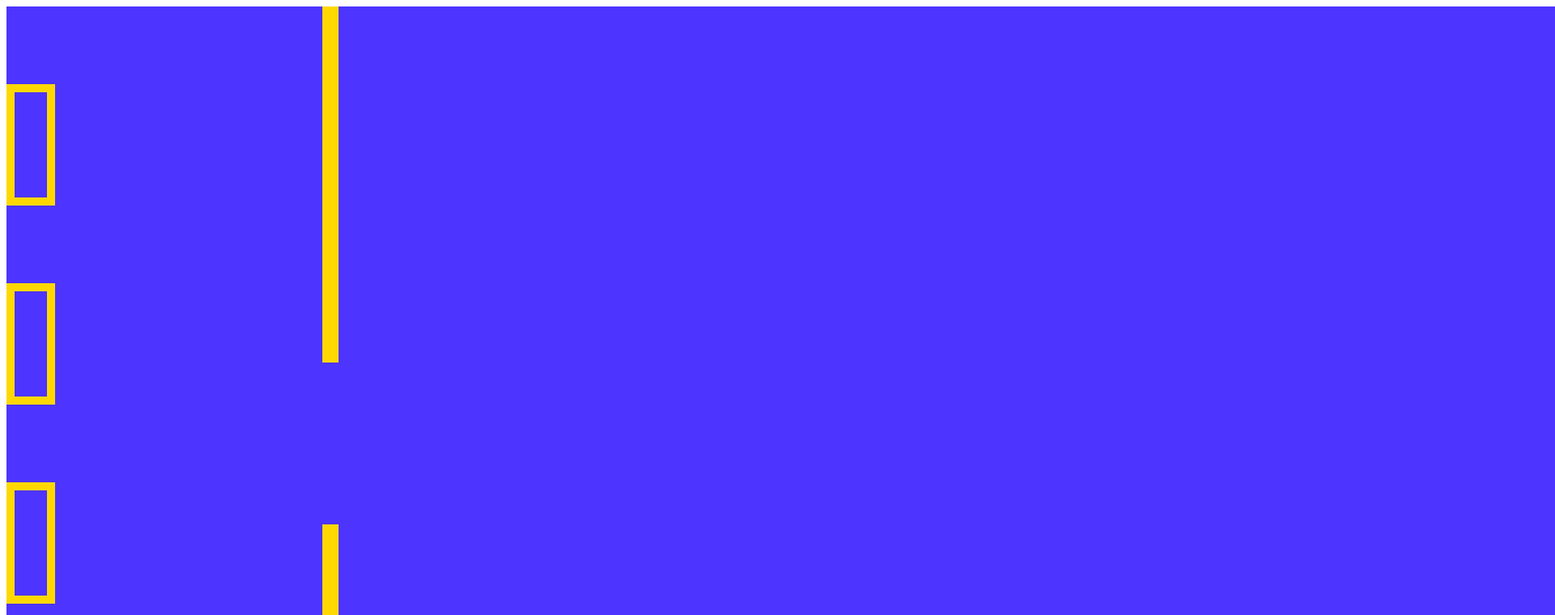
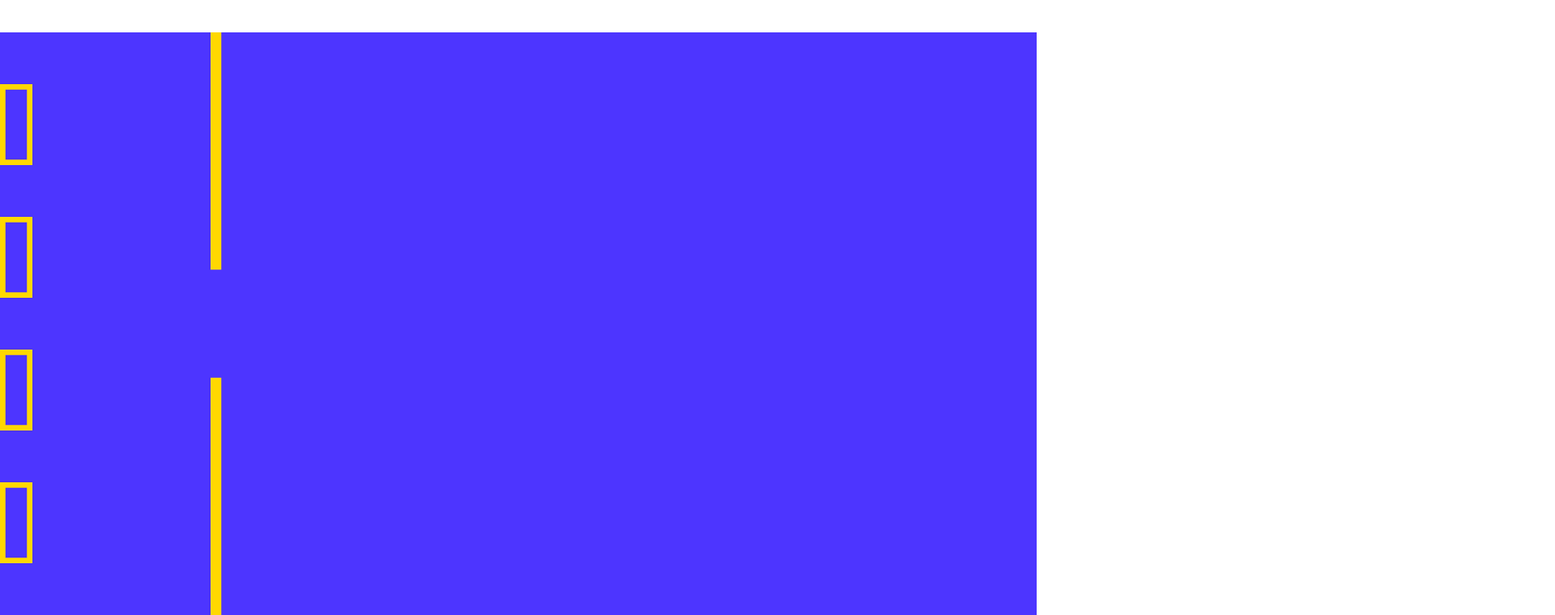
Before and after one commit to DIEN94/GameBoats-pixi.js, a website built with webpack: page public/index.html in a window 1280 px wide. Shown: the top 760 px of the page at 81% size, 1920 px wide, since content can reach past the window. Built offline with nearby package versions, Linux system fonts and the light colour scheme.

Commit message:
add resize

```diff
--- a/package.json
+++ b/package.json
@@ -5,7 +5,8 @@
   "main": "index.js",
   "scripts": {
     "build": "cross-env WEBPACK_ENV=production webpack",
-    "dev": "cross-env WEBPACK_ENV=development webpack serve"
+    "dev": "cross-env WEBPACK_ENV=development webpack serve",
+    "deploy": "gh-pages -d dist"
   },
   "keywords": [],
   "author": "",
@@ -14,6 +15,7 @@
     "@tweenjs/tween.js": "^23.1.2",
     "cross-env": "^7.0.3",
     "css-loader": "^7.1.1",
+    "gh-pages": "^6.1.1",
     "html-webpack-plugin": "^5.6.0",
     "mini-css-extract-plugin": "^2.9.0",
     "pixi.js": "^8.1.1",
--- a/public/index.html
+++ b/public/index.html
@@ -5,6 +5,24 @@
     <meta http-equiv="X-UA-Compatible" content="IE=edge" />
     <meta name="viewport" content="width=device-width, initial-scale=1.0" />
     <title>Boats Game</title>
+    <style type="text/css">
+      *,
+      *::before,
+      *::after {
+        box-sizing: border-box;
+      }
+      html {
+      }
+      body {
+      }
+      #root {
+      }
+      html,
+      body {
+        padding: 0;
+        margin: 0;
+      }
+    </style>
   </head>
 
   <body></body>
--- a/src/Scene/index.ts
+++ b/src/Scene/index.ts
@@ -15,7 +15,10 @@ export class Scene {
       height: 1080,
     });
     document.body.appendChild(this.app.canvas);
+    window.addEventListener("resize", this.resize);
 
+    // call it manually once so we are sure we are the correct size after starting
+    this.resize();
     this.runUpdates();
   }
 
@@ -24,4 +27,35 @@ export class Scene {
       TWEEN.update();
     });
   }
+
+  public resize() {
+    // current screen size
+    const screenWidth = Math.max(
+      document.documentElement.clientWidth,
+      window.innerWidth || 0
+    );
+    const screenHeight = Math.max(
+      document.documentElement.clientHeight,
+      window.innerHeight || 0
+    );
+
+    // uniform scale for our game
+    const scale = Math.min(screenWidth / 1920, screenHeight / 1080);
+
+    // the "uniformly englarged" size for our game
+    const enlargedWidth = Math.floor(scale * 1920);
+    const enlargedHeight = Math.floor(scale * 1080);
+
+    // margins for centering our game
+    const horizontalMargin = (screenWidth - enlargedWidth) / 2;
+    const verticalMargin = (screenHeight - enlargedHeight) / 2;
+
+    // now we use css trickery to set the sizes and margins
+    this.app.canvas.style.width = enlargedWidth + "px";
+    this.app.canvas.style.height = enlargedHeight + "px";
+    this.app.canvas.style.marginLeft = this.app.canvas.style.marginRight =
+      horizontalMargin + "px";
+    this.app.canvas.style.marginTop = this.app.canvas.style.marginBottom =
+      verticalMargin + "px";
+  }
 }
```
Also changed, not shown: 2 other files.
